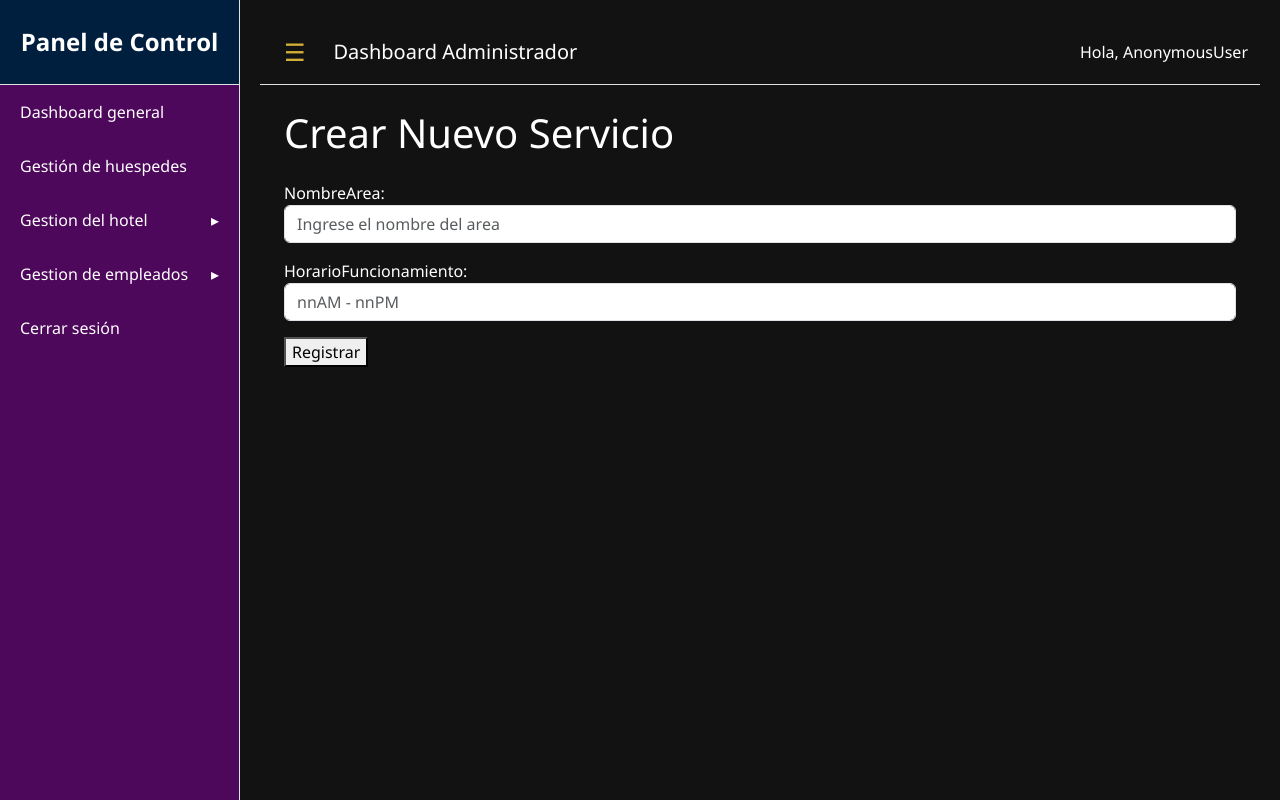
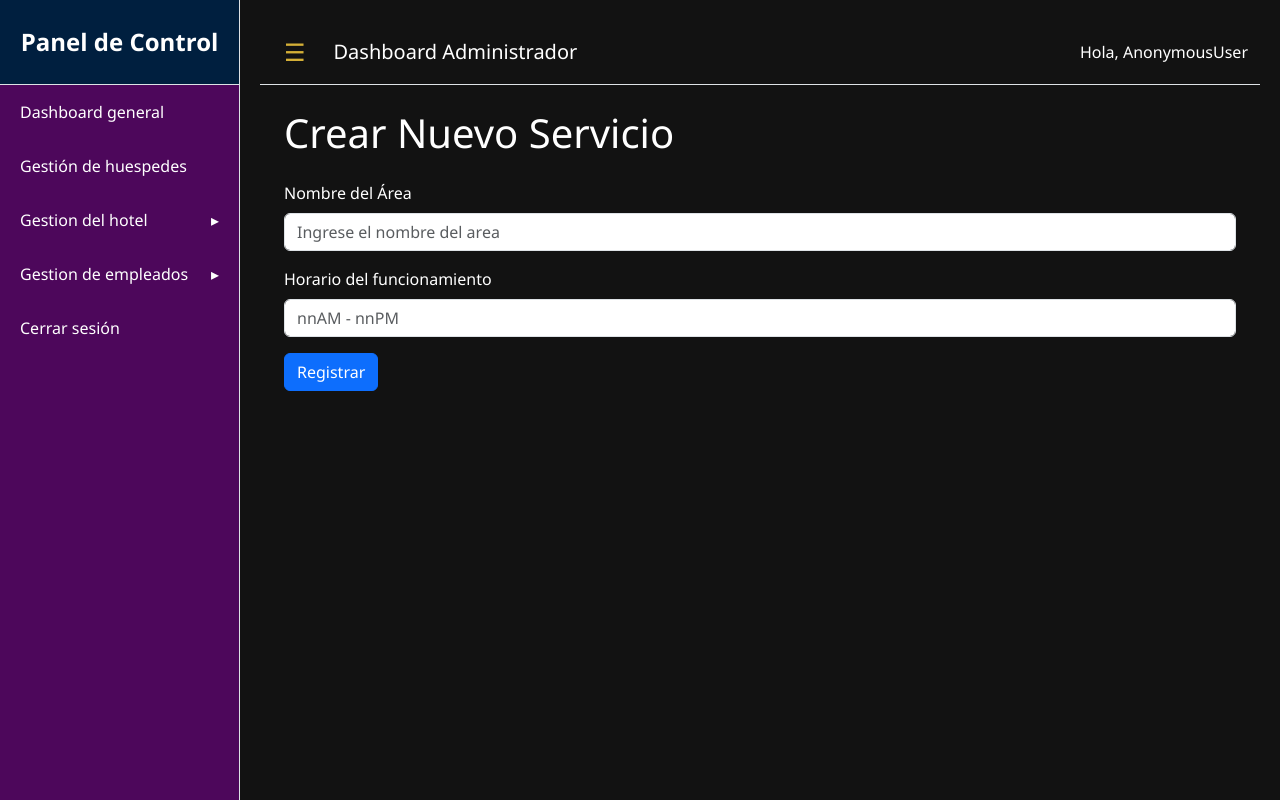
Before and after one commit to Arzubide/Projects, a Django app: page /Administrador/Registro-Area/ in a window 1280 px wide. Run offline with Django 5.2, Linux system fonts and the light colour scheme.

Commit message:
Se agrega el front correctamente del registro de area

```diff
--- a/Python/Django/GreenSaty/greenstay/applications/areas/forms.py
+++ b/Python/Django/GreenSaty/greenstay/applications/areas/forms.py
@@ -26,7 +26,7 @@ class Registro(forms.ModelForm):
                 attrs = {
                     'placeholder' : 'nnAM - nnPM',
                     'class': 'form-control',
-                    'id' : 'nombreArea'
+                    'id' : 'horarioFuncionamiento'
                 }
             )
         }
--- a/Python/Django/GreenSaty/greenstay/templates/areas/Creacion_servicios.html
+++ b/Python/Django/GreenSaty/greenstay/templates/areas/Creacion_servicios.html
@@ -18,8 +18,18 @@
                 <div class="container-fluid p-4">
                     <h1 class="mb-4">Crear Nuevo Servicio</h1>
                     <form method="post">{% csrf_token %}
-                        {{form.as_p}}
-                        <button type="submit">Registrar</button>
+                        <div class="mb-3">
+                            <label for="" class="form-label">Nombre del Área</label>
+                        {{form.nombreArea}}
+                        </div>
+                        <div class="mb-3">
+                            <label for="" class="form-label">Horario del funcionamiento</label>
+                        {{form.horarioFuncionamiento}}
+                        </div>
+                        <div class="mb-3">
+                            <button type="submit" class="btn btn-primary">Registrar</button>
+                        </div>
+
                     </form>
                 </div>
 
```
